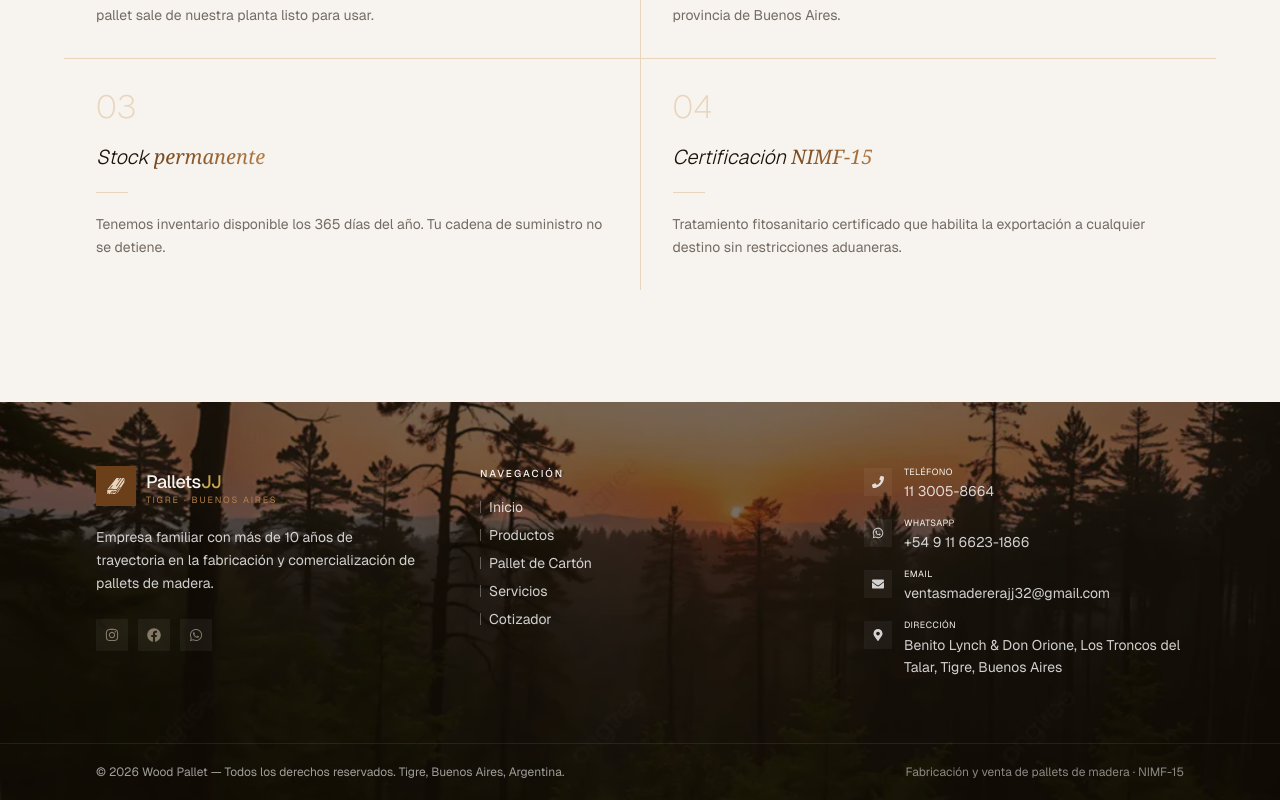
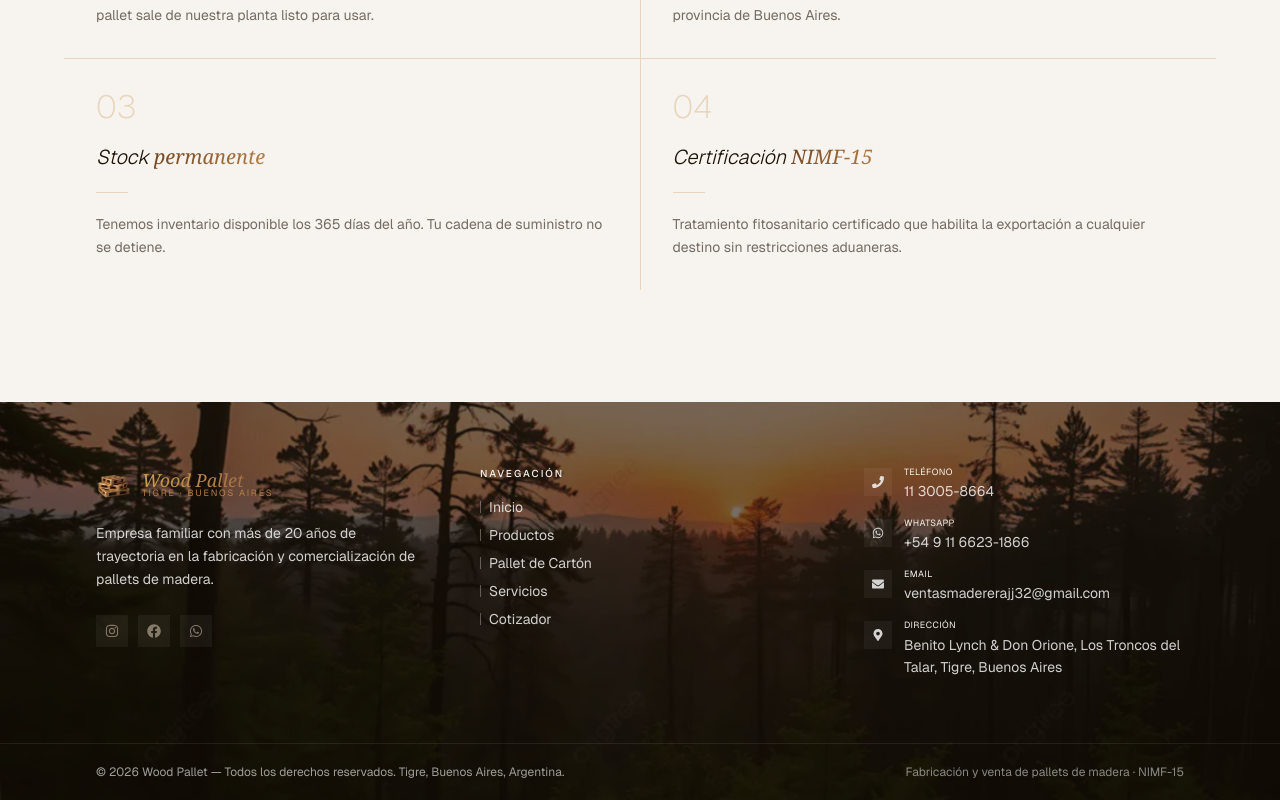
Before and after one commit to VM-Studio/wood-pallet, a Next.js app: page / in a window 1280 px wide. Shown: the part 2289-3089 px from the top of the page. Built offline with nearby package versions, Linux system fonts and the light colour scheme.

Commit message:
fix: footer branding — use navbar logo and update years to 20

```diff
--- a/src/components/layout/Footer.tsx
+++ b/src/components/layout/Footer.tsx
@@ -1,6 +1,6 @@
 import Link from 'next/link'
+import Image from 'next/image'
 import { FaWhatsapp, FaInstagram, FaFacebook, FaPhone, FaEnvelope, FaMapMarkerAlt } from 'react-icons/fa'
-import { GiWoodBeam } from 'react-icons/gi'
 import { NAV_LINKS, EMPRESA, WHATSAPP_LINKS } from '@/lib/constants'
 
 export default function Footer() {
@@ -26,12 +26,25 @@ export default function Footer() {
           {/* Columna 1 — Marca */}
           <div className="flex flex-col gap-5">
               <Link href="/" className="flex items-center gap-2.5 group w-fit">
-              <div className="w-10 h-10 bg-brand-brown flex items-center justify-center group-hover:bg-brand-tan transition-colors">
-                <GiWoodBeam className="text-brand-sand text-xl" />
-              </div>
+                <Image
+                  src="/logo.webp"
+                  alt="Wood Pallet"
+                  width={36}
+                  height={36}
+                  className="object-contain"
+                  style={{ width: 36, height: 36, minWidth: 36 }}
+                />
                 <div className="flex flex-col leading-none">
-                <span className="text-brand-cream font-medium text-lg tracking-tight">
-                  Pallets<span className="text-accent-gold">JJ</span>
+                  <span
+                    className="font-serif italic text-lg leading-none"
+                    style={{
+                      background: 'linear-gradient(135deg, #C9A84C 0%, #B8814A 50%, #8B5E3C 100%)',
+                      WebkitBackgroundClip: 'text',
+                      WebkitTextFillColor: 'transparent',
+                      backgroundClip: 'text',
+                    }}
+                  >
+                    Wood Pallet
                   </span>
                   <span className="text-brand-tan text-[9px] tracking-[0.2em] uppercase">
                     Tigre · Buenos Aires
@@ -40,7 +53,7 @@ export default function Footer() {
               </Link>
 
             <p className="text-white/80 text-sm leading-relaxed max-w-xs">
-              Empresa familiar con más de 10 años de trayectoria en la fabricación
+              Empresa familiar con más de 20 años de trayectoria en la fabricación
               y comercialización de pallets de madera.
             </p>
 
--- a/src/lib/constants.ts
+++ b/src/lib/constants.ts
@@ -9,7 +9,7 @@ export const EMPRESA = {
   instagram:   'https://instagram.com/madererajj',
   facebook:    'https://www.facebook.com/profile.php?id=100068290073960',
   maps:        'https://www.google.com/maps/place/Benito+Lynch+%26+Don+Orione,+Los+Troncos+del+Talar,+Provincia+de+Buenos+Aires/@-34.4412257,-58.5950847,17z',
-  anios:       '+10 años',
+  anios:       '+20 años',
   fundacion:   'Empresa familiar',
 }
 
```
Lines whose indentation alone changed are shown as unchanged.
